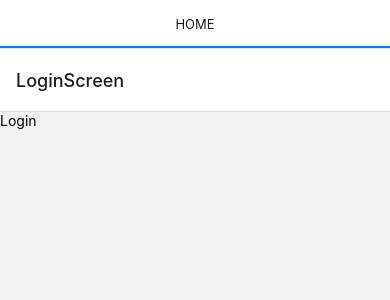
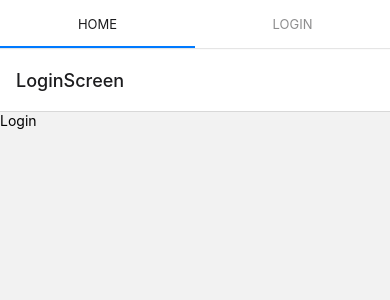
Before and after one commit to Sandun-Induranga/React-Native-Chat-App, a React Native app: screen / in a window 390 px wide. Shown: the top 300 px of the page. Built offline with nearby package versions, Linux system fonts and the light colour scheme.

Commit message:
Status Screen Created

```diff
--- a/App.js
+++ b/App.js
@@ -13,7 +13,7 @@ function TabNavigator() {
   return (
     <Tab.Navigator>
       <Tab.Screen name="Home" component={AppNavigator} />
-      {/* <Tab.Screen name="Settings" component={Settings} /> */}
+      <Tab.Screen name="Login" component={Login} />
     </Tab.Navigator>
   );
 }
```
Also changed, not shown: screens/Status.js (added, +12 -0 lines).
